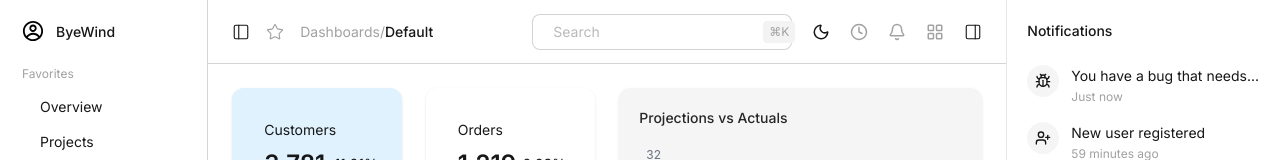
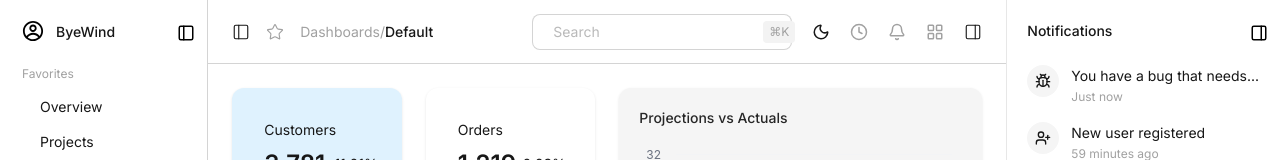
Before and after one commit to Om-Govindani/Juspay-UI-Assessment, a React app in the folder frontend/: page / in a window 1280 px wide. Shown: the top 160 px of the page. Built offline with nearby package versions, Linux system fonts and the light colour scheme; the HTML template or start-up script is replaced by a standard one.

Commit message:
Fixing panel Close button color in light mode

```diff
--- a/frontend/src/components/Rightbar.jsx
+++ b/frontend/src/components/Rightbar.jsx
@@ -32,7 +32,7 @@ export default function RightBar({showRightbar , setShowRightbar}) {
         className="absolute top-6 right-3"
         onClick={()=>setShowRightbar(!showRightbar)}
       >
-        <PanelRight color={theme === "dark" ? "white" : "dark"} size={18}/>
+        <PanelRight color={theme === "dark" ? "white" : "black"} size={18}/>
       </div>
       <div className="flex flex-col gap-[16px]">
         <NotificationItem
--- a/frontend/src/components/Sidebar.jsx
+++ b/frontend/src/components/Sidebar.jsx
@@ -50,7 +50,7 @@ export default function Sidebar({showSidebar , setShowSidebar}) {
         className="absolute top-6 right-3"
         onClick={()=>setShowSidebar(!showSidebar)}
       >
-        <PanelLeft color={theme === "dark" ? "white" : "dark"} size={18}/>
+        <PanelLeft color={theme === "dark" ? "white" : "black"} size={18}/>
       </div>
       <SectionTitle>Favorites</SectionTitle>
       <DotItem label="Overview" />
```
